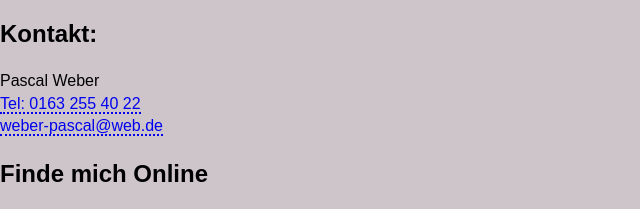
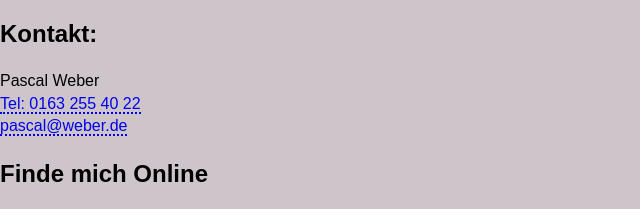
Before and after one commit to pascalweber85/personal-website, a plain HTML site: page index.html in a window 1280 px wide. Shown: the part 2189-2398 px from the top of the page, 0-640 px from the left. Drawn offline with Linux system fonts and the light colour scheme.

Commit message:
änderung mail

```diff
--- a/index.html
+++ b/index.html
@@ -51,7 +51,7 @@
       <h2 id="contact">Kontakt:</h2>
       Pascal Weber <br />
       <a href="tel:+491632554022">Tel: 0163 255 40 22</a><br />
-      <a href="mailto:weber-pascal@web.de">weber-pascal@web.de</a>
+      <a href="mailto:pascal@weber.de">pascal@weber.de</a>
     </section>
 
     <section>
```
